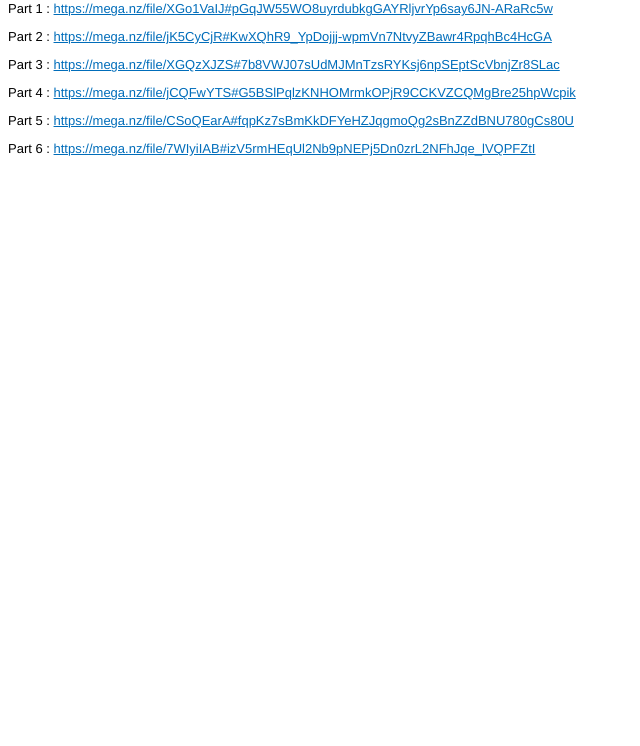
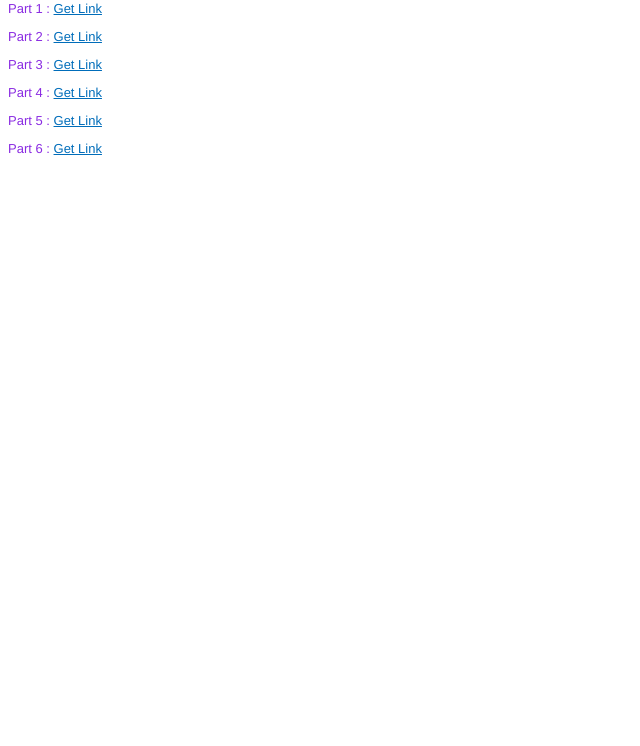
Before and after one commit to gutampsid/aciiigomg.github.io, a plain HTML site: page index.html in a window 1280 px wide. Shown: the part 54-800 px from the top of the page, without its empty margins (0-640 px from the left). Drawn offline with Linux system fonts and the light colour scheme.

Commit message:
Update index.html

```diff
--- a/index.html
+++ b/index.html
@@ -6,25 +6,16 @@
         body, table { font-family: Helvetica, Arial, sans-serif; font-size: 13px; }
         a { color: #006DBA; }
     </style>
-    <!--NUMBER--ew476kya--NUMBER-->
-    <!--TYPE--RichText--TYPE-->
-    <!--PERMISSION--Readonly--PERMISSION-->
-    <!--ACCESS--Public--ACCESS-->
-    <!--PASSWORD----PASSWORD-->
-    <!--STATUS--Active--STATUS-->
-    <!--QUICKEDIT--False--QUICKEDIT-->
-    <!--QUICKEDITPASSWORD----QUICKEDITPASSWORD-->
-    <!--DATECREATED--2022-07-08 07:20:03--DATECREATED-->
-    <!--DATEUPDATED--2022-07-08 08:23:20--DATEUPDATED-->
-    <!--LABELS--MediaFire--LABELS-->
 </head>
 <body>
 <h2>Assassin's Creed III [BLUS30991]-[Gutamps Official]</h2>
-<anotepad><p>Part 1 : <a href="https://mega.nz/file/XGo1VaIJ#pGqJW55WO8uyrdubkgGAYRljvrYp6say6JN-ARaRc5w" target="_blank" rel="noopener">https://mega.nz/file/XGo1VaIJ#pGqJW55WO8uyrdubkgGAYRljvrYp6say6JN-ARaRc5w</a></p>
-<p>Part 2 : <a href="https://mega.nz/file/jK5CyCjR#KwXQhR9_YpDojjj-wpmVn7NtvyZBawr4RpqhBc4HcGA" target="_blank" rel="noopener">https://mega.nz/file/jK5CyCjR#KwXQhR9_YpDojjj-wpmVn7NtvyZBawr4RpqhBc4HcGA</a></p>
-<p>Part 3 : <a href="https://mega.nz/file/XGQzXJZS#7b8VWJ07sUdMJMnTzsRYKsj6npSEptScVbnjZr8SLac" target="_blank" rel="noopener">https://mega.nz/file/XGQzXJZS#7b8VWJ07sUdMJMnTzsRYKsj6npSEptScVbnjZr8SLac</a></p>
-<p>Part 4 : <a href="https://mega.nz/file/jCQFwYTS#G5BSlPqlzKNHOMrmkOPjR9CCKVZCQMgBre25hpWcpik" target="_blank" rel="noopener">https://mega.nz/file/jCQFwYTS#G5BSlPqlzKNHOMrmkOPjR9CCKVZCQMgBre25hpWcpik</a></p>
-<p>Part 5 : <a href="https://mega.nz/file/CSoQEarA#fqpKz7sBmKkDFYeHZJqgmoQg2sBnZZdBNU780gCs80U" target="_blank" rel="noopener">https://mega.nz/file/CSoQEarA#fqpKz7sBmKkDFYeHZJqgmoQg2sBnZZdBNU780gCs80U</a></p>
-<p>Part 6 : <a href="https://mega.nz/file/7WIyiIAB#izV5rmHEqUl2Nb9pNEPj5Dn0zrL2NFhJqe_lVQPFZtI" target="_blank" rel="noopener">https://mega.nz/file/7WIyiIAB#izV5rmHEqUl2Nb9pNEPj5Dn0zrL2NFhJqe_lVQPFZtI</a></p></anotepad>
+    <style> body { color: blueviolet };
+    </style>
+<p>Part 1 : <a href="https://mega.nz/file/t1FnWYZD#Qb3U_ZhvX7Et8m73lyLY-Jm-jFAAL-XPN0JtOP0ty3k" target="_blank" rel="noopener">Get Link</a></p>
+<p>Part 2 : <a href="https://mega.nz/file/clUClTjQ#usCGoqJWl9WUFDBPxgbpzPM2mCgYPEEjnEV09n74XDs" target="_blank" rel="noopener">Get Link</a></p>
+<p>Part 3 : <a href="https://mega.nz/file/AlUQSYZD#MwbvKA0VCV3aar_IIXPeS9cWNWtF1kIcibfxF_hrhDc" target="_blank" rel="noopener">Get Link</a></p>
+<p>Part 4 : <a href="https://mega.nz/file/lgskjDwL#R3YusjNPrzW2_PcjS5rvhUPVqYEqXsofffIOiZr3B_k" target="_blank" rel="noopener">Get Link</a></p>
+<p>Part 5 : <a href="https://mega.nz/file/vWwGSJ7C#40e6PYwV31716aGnoqomF_wapza2HQZt_2tVaOXTcCU" target="_blank" rel="noopener">Get Link</a></p>
+<p>Part 6 : <a href="https://mega.nz/file/px93hYCZ#Q5lCZTyh6QRHvN4AQyF33r3PMm3B15HHbqOHfuGuazA" target="_blank" rel="noopener">Get Link</a></p>
 </body>
 </html>
```
